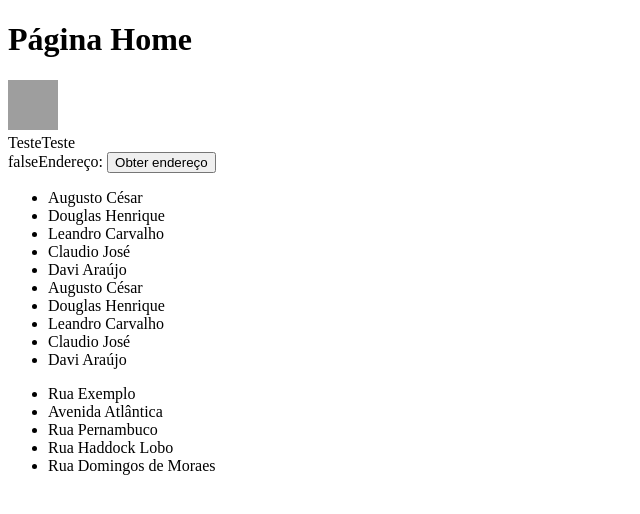
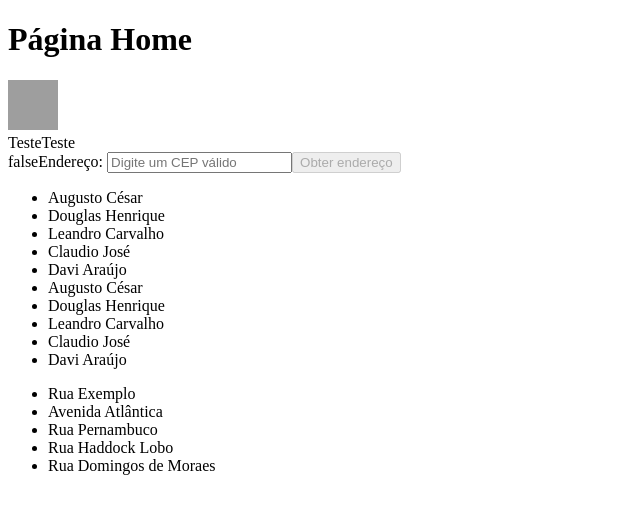
Before and after one commit to alefadonais5/CEP-Info, a Next.js app: page / in a window 1280 px wide. Shown: the top 514 px of the page, without its empty margins (0-640 px from the left). Built offline with nearby package versions, Linux system fonts and the light colour scheme; grey boxes are pictures that could not be loaded.

Commit message:
feat: Implementação de como salvar dados de um input em uma variável.

```diff
--- a/src/app/page.tsx
+++ b/src/app/page.tsx
@@ -129,7 +129,7 @@ type AvatarPropos = {
 // function Avatar(props: AvatarPropos) {
 //   const {name, size} = props;
 function Avatar({size}: AvatarPropos) { //Propriedade pode ter uma valor padrão "size=100"
-  console.log(size);
+  // console.log(size);
   return (
     <img
       className="avatar"
@@ -146,7 +146,7 @@ type CardProps = {
 }
 
 function Card({children}: CardProps) {
-  console.log(children);
+  // console.log(children);
   return <div className="p-3 border border-black rounded-lg">{children}</div>
 }
 
@@ -156,12 +156,16 @@ export default function Home() {
   const [adress, setAddress] = useState(null);
   const [loading, setLoading] = useState(false);
 
+  const [textValue, setTextValue] = useState("");
+
   // let adress = "Rua teste";
 
   async function HandleGetAddress(){
+
     setLoading(true);
+
     try {
-      const result = await getAdress("52051000");
+      const result = await getAdress(textValue);
       setAddress(result.logradouro);
       // adress = result;
 
@@ -173,6 +177,8 @@ export default function Home() {
       setLoading(false);
     }
   }
+
+
   return (
     <div>
       <h1>Página Home</h1>
@@ -188,7 +194,12 @@ export default function Home() {
       <div className="flex flex-col gap-2">
         {String(loading)}
         <span>Endereço: {adress}</span>
-        <button onClick={HandleGetAddress} className={`${loading && 'opacity-30'} w-fit px-3 py-2 rounded-lg bg-primary text-white`}>
+        <input
+        onChange={(e) => setTextValue(e.target.value)}
+        className="rounded-lg shadow-lg"
+        placeholder="Digite um CEP válido">
+        </input>
+        <button disabled={textValue ===""} onClick={HandleGetAddress} className={`${loading && 'opacity-30'} w-fit px-3 py-2 rounded-lg bg-primary text-white`}>
           {loading ? "Carregando..." : "Obter endereço"}
         </button>
         {/* <button onClick={() => getAdress("55825000")} className="px-3 py-2 rounded-lg bg-primary text-white">Obter endereço</button> */}
@@ -206,8 +217,8 @@ export default function Home() {
         </ul>
 
         <ul>
-          {addresses.map((adress, id) =>(
-            <li key={id}>{adress.logradouro}</li>
+          {addresses.map((adress) =>(
+            <li key={adress.id}>{adress.logradouro}</li>
           ))}
         </ul>
 
```
